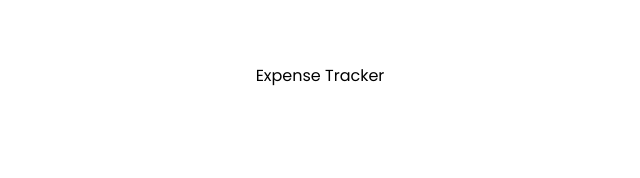
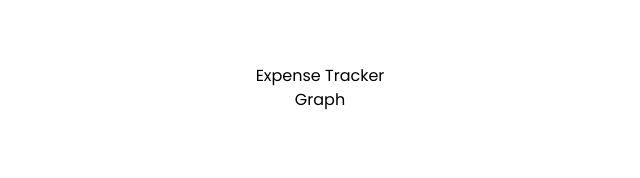
Before and after one commit to himarnoel/expense-tracker, a React (Vite) app: page / in a window 1280 px wide. Shown: the top 178 px of the page, without its empty margins (320-960 px from the left). Built offline with nearby package versions, Linux system fonts and the light colour scheme.

Commit message:
added to file

```diff
--- a/src/App.tsx
+++ b/src/App.tsx
@@ -1,6 +1,7 @@
 import { useState } from 'react'
 
 import './App.css'
+import Graph from './Components/Graph';
 
 function App() {
   const [count, setCount] = useState<number>(0)
@@ -14,7 +15,7 @@ function App() {
     <div className="grid md:grid-cols-2 gap-4"></div>
 
     {/* Graphs */}
-
+    <Graph />
     </div>
    </div>
   )
--- a/src/Components/Graph.tsx
+++ b/src/Components/Graph.tsx
@@ -0,0 +1,9 @@
+import React, { FC } from 'react'
+
+const Graph:FC = () => {
+  return (
+    <div>Graph</div>
+  )
+}
+
+export default Graph
```
